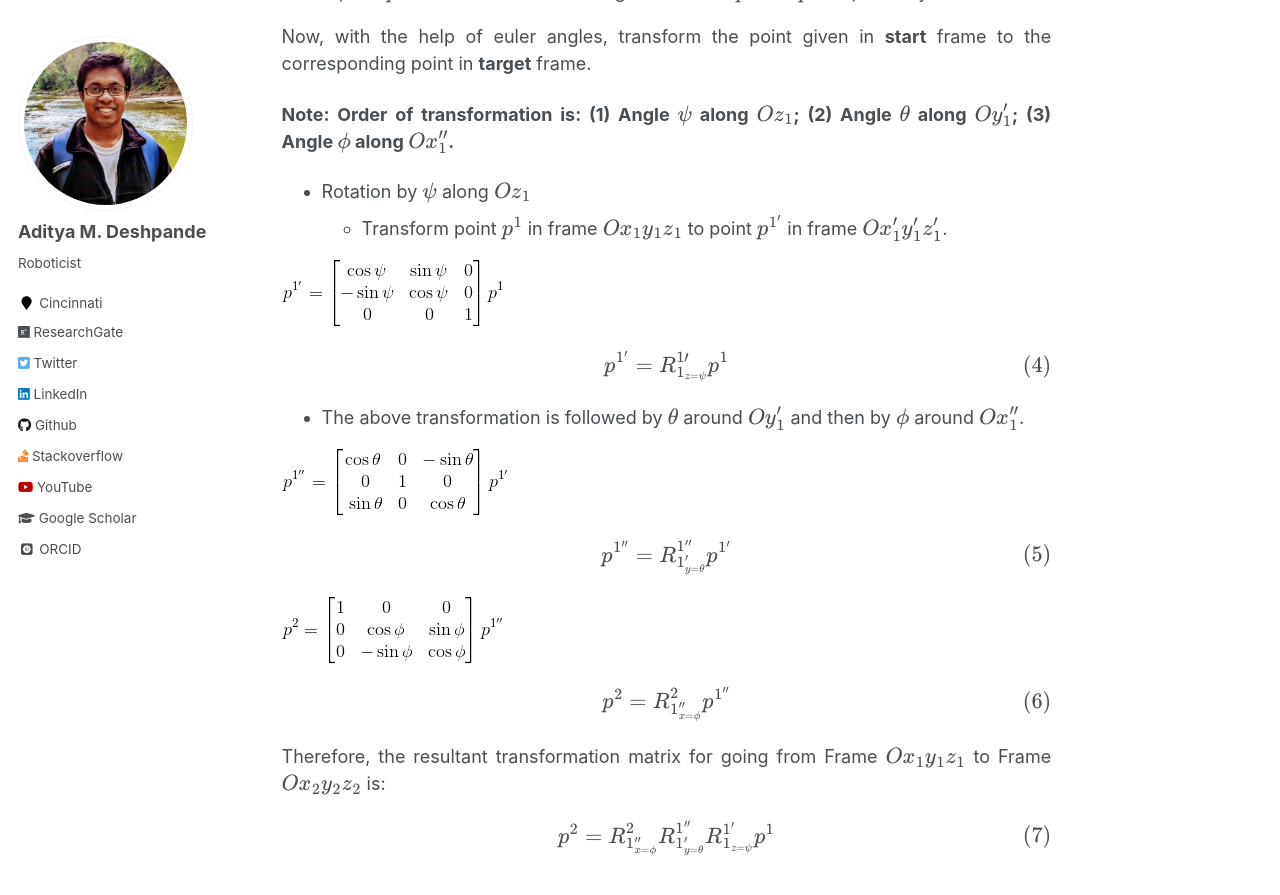
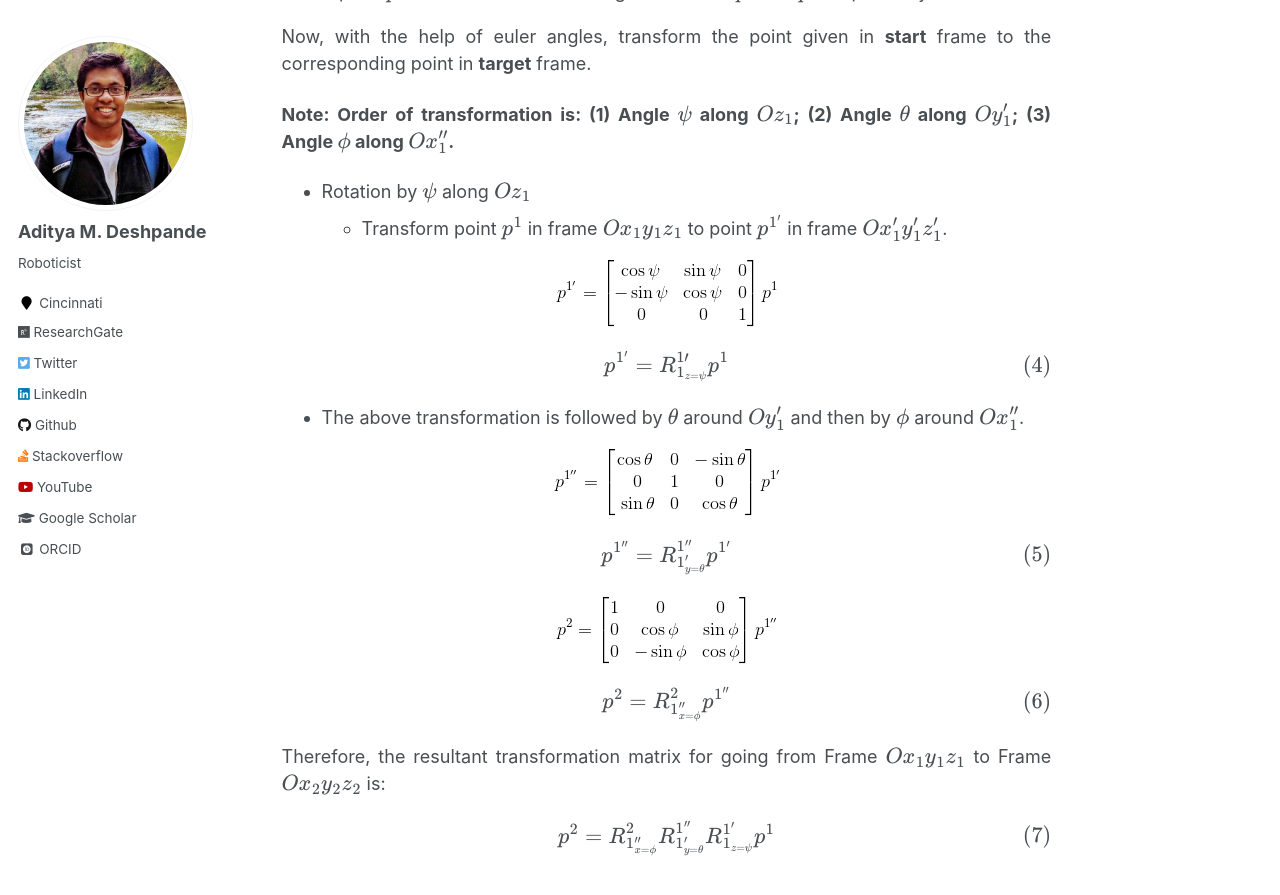
Before and after one commit to adipandas/adipandas.github.io, a Jekyll site: the page built from _posts/2020-02-10-euler-rotation.md, in a window 1280 px wide and 900 px high, scrolled down 2476 px. Shown: the top 895 px of the window. Built offline with Jekyll 4.4.1, drawn with Linux system fonts in a browser that asks for light colours; some web fonts are replaced; formulas are drawn with MathJax 3; comment, search, counter and statistics services are not loaded.

Commit message:
Update 2020-02-10-euler-rotation.md

```diff
--- a/_posts/2020-02-10-euler-rotation.md
+++ b/_posts/2020-02-10-euler-rotation.md
@@ -91,17 +91,17 @@ Now, with the help of euler angles, transform the point given in **start** frame
 * Rotation by $$\psi$$ along $$Oz_{1}$$
     * Transform point **$$p^{1}$$** in frame $$Ox_{1}y_{1}z_{1}$$ to point **$$p^{1^{\prime}}$$** in frame $Ox_{1}^{\prime}y_{1}^{\prime}z_{1}^{\prime}$.
 
-<img src="/images/euler_rotation/Ryaw12.gif" alt="Ryaw" align="middle"/>
+<p style="text-align:center;"><img src="/images/euler_rotation/Ryaw12.gif" alt="Ryaw"/></p>
 
 $$p^{1^{\prime}} = R_{1_{z=\psi}}^{1\prime} p^{1}$$
 
 * The above transformation is followed by $$\theta$$ around $$Oy_{1}^{\prime}$$ and then by $$\phi$$ around $$Ox_{1}^{\prime\prime}$$.
 
-<img src="/images/euler_rotation/Rpitch12.gif" alt="Rpitch" align="middle"/>
+<p style="text-align:center;"><img src="/images/euler_rotation/Rpitch12.gif" alt="Rpitch"/></p>
 
 $$p^{1^{\prime\prime}} = R_{1^{\prime}_{y=\theta}}^{1^{\prime\prime}} p^{1^{\prime}}$$
 
-<img src="/images/euler_rotation/Rroll12.gif" alt="Rroll" align="middle"/>
+<p style="text-align:center;"><img src="/images/euler_rotation/Rroll12.gif" alt="Rroll"/></p>
 
 $$p^{2} = R_{1^{\prime\prime}_{x=\phi}}^{2} p^{1^{\prime\prime}}$$
 
```
